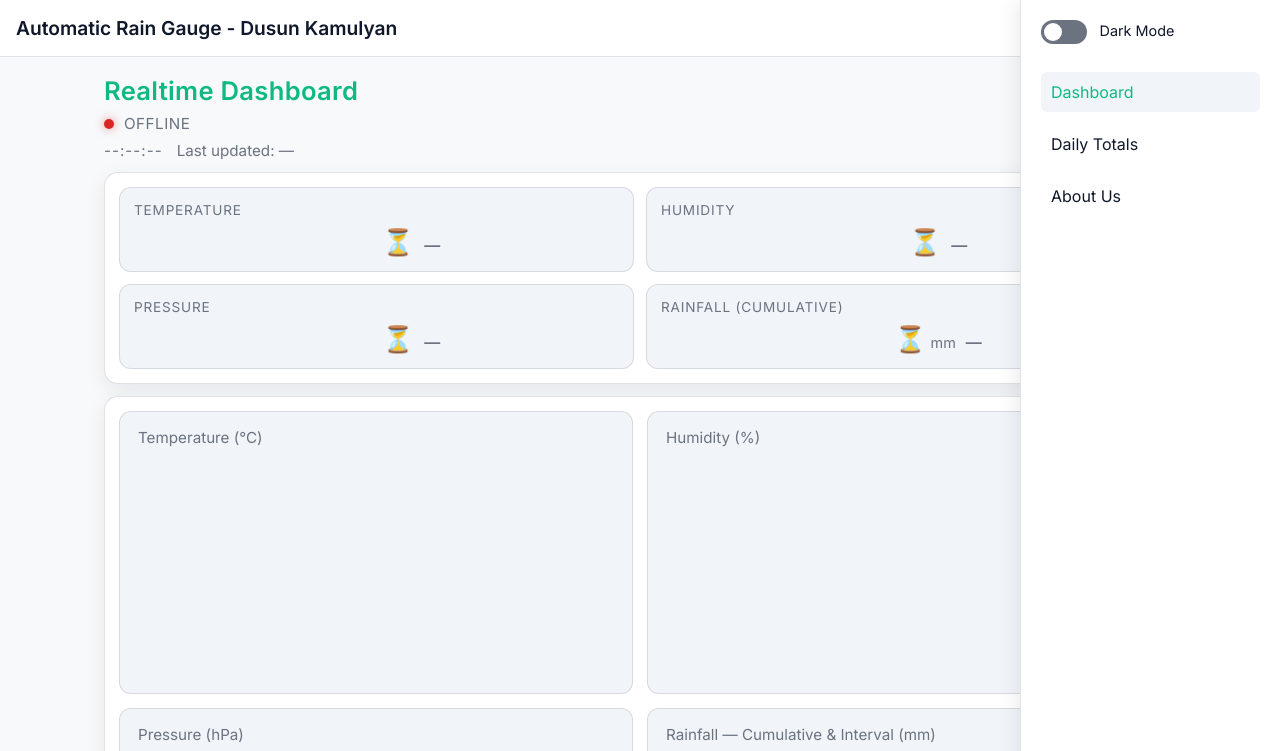
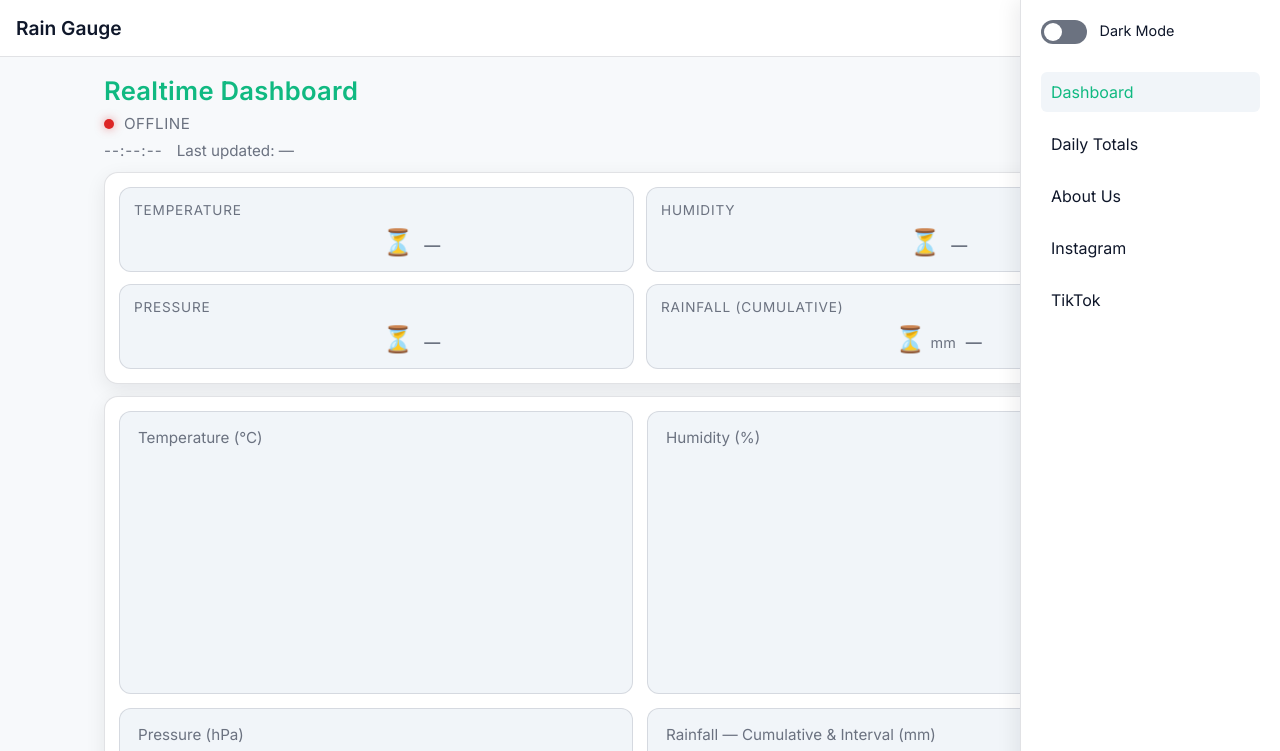
Before and after one commit to argkknrekognisi/argkknrekognisi.github.io, a plain HTML site: page index.html in a window 1280 px wide. Both pictures are taken after a click on the button "Open menu". Shown: the top 751 px of the page. Drawn offline with nearby package versions, Linux system fonts and the light colour scheme.

Commit message:
Update header.html

```diff
--- a/partials/header.html
+++ b/partials/header.html
@@ -1,5 +1,5 @@
 <header class="topbar">
-  <a href="index.html" class="brand">Automatic Rain Gauge - Dusun Kamulyan</a>
+  <a href="index.html" class="brand">Rain Gauge</a>
 
   <!-- Burger only -->
   <button id="burgerBtn" class="burger" aria-label="Open menu" aria-expanded="false" aria-controls="mobileMenu">
@@ -23,5 +23,7 @@
     <a href="index.html" class="nav-item" data-match="index.html">Dashboard</a>
     <a href="daily.html" class="nav-item" data-match="daily.html">Daily Totals</a>
     <a href="about.html" class="nav-item" data-match="about.html">About Us</a>
+    <a href="https://instagram.com/YOUR_INSTAGRAM" target="_blank" rel="noopener" class="nav-item">Instagram</a>
+    <a href="https://tiktok.com/@YOUR_TIKTOK" target="_blank" rel="noopener" class="nav-item">TikTok</a>
   </nav>
 </header>
```
